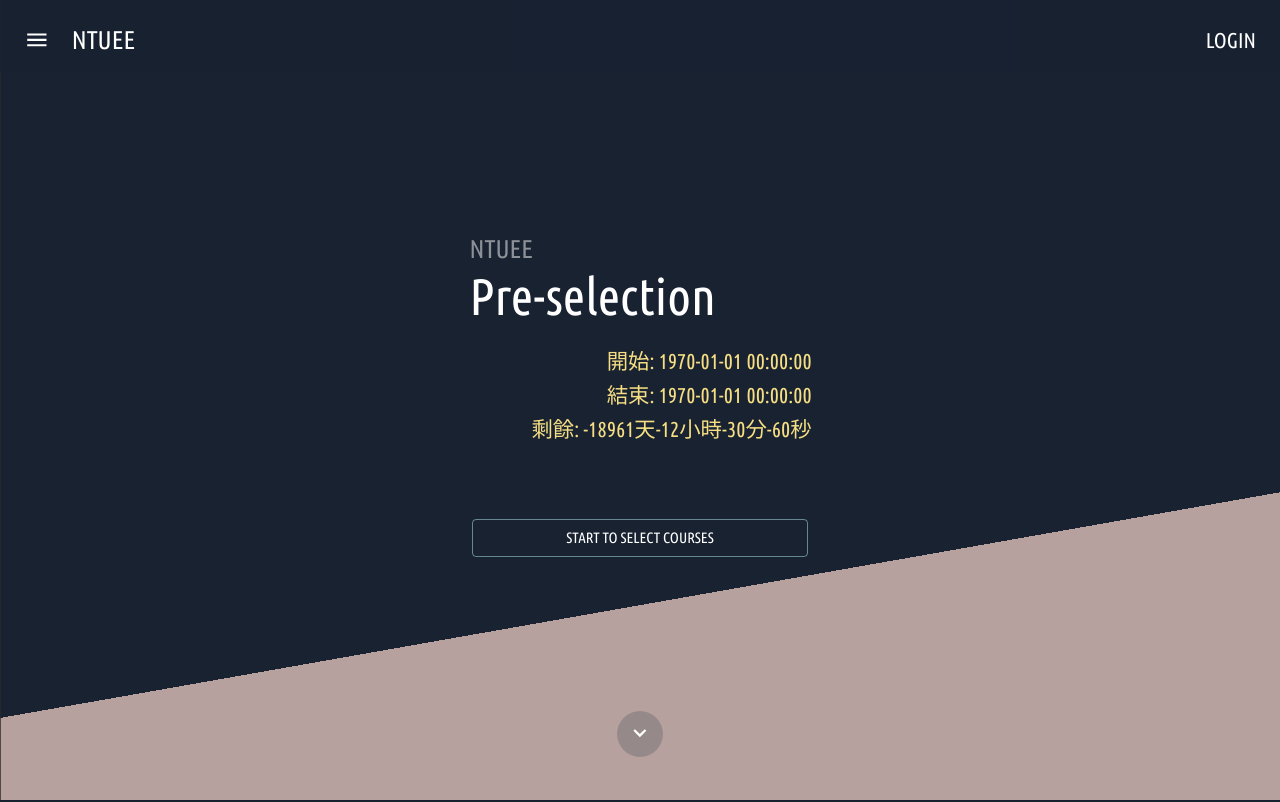
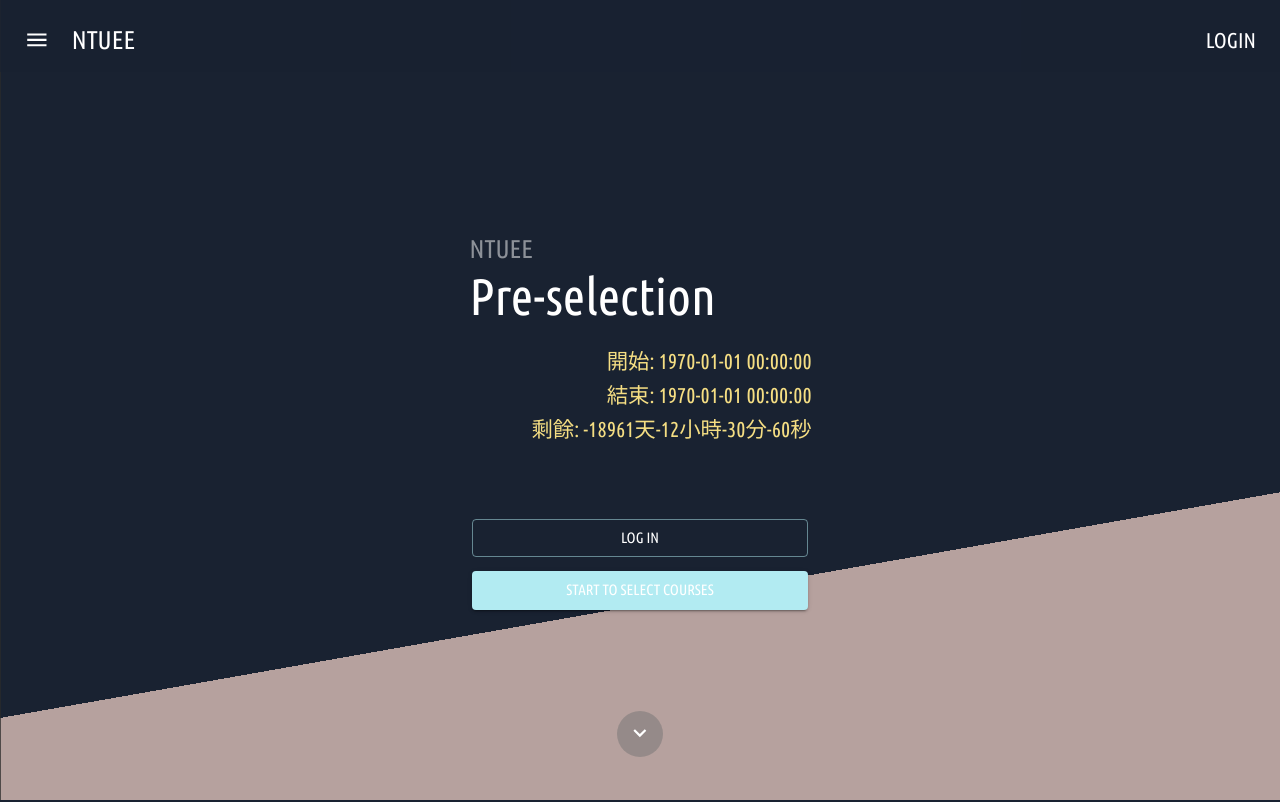
Before and after one commit to NTUEEInfoDep/NTUEECourseWebsite2021, a React (Create React App) app: page / in a window 1280 px wide. Shown: the top 802 px of the page. Built offline with nearby package versions, Linux system fonts and the light colour scheme; no server answers.

Commit message:
main page modify

```diff
--- a/src/containers/main/TopSection.js
+++ b/src/containers/main/TopSection.js
@@ -112,6 +112,7 @@
     scroller.scrollTo("explanation", { smooth: true, duration: 1500 });
   };
   const classes = useStyles();
+  const { isLogin } = useSelector(selectSession);
   return (
     <Element name="title">
       <div className={classes.root}>
@@ -163,13 +164,33 @@
                 <></>
               )}
             </Grid>
+            {!isLogin && (
+              <Button
+                style={{
+                  width: "70%",
+                  display: "flex",
+                  margin: "auto",
+                  marginTop: "15%",
+                  marginBottom: "3%",
+                }}
+                variant="outlined"
+                color="primary"
+              >
+                <Link
+                  style={{ textDecoration: "none", color: "white" }}
+                  to="/login"
+                >
+                  Log in
+                </Link>
+              </Button>
+            )}
             <Button
               style={{
                 width: "70%",
                 display: "flex",
-                margin: "15% auto",
+                margin: "auto",
               }}
-              variant="outlined"
+              variant="contained"
               color="primary"
             >
               <Link
```
